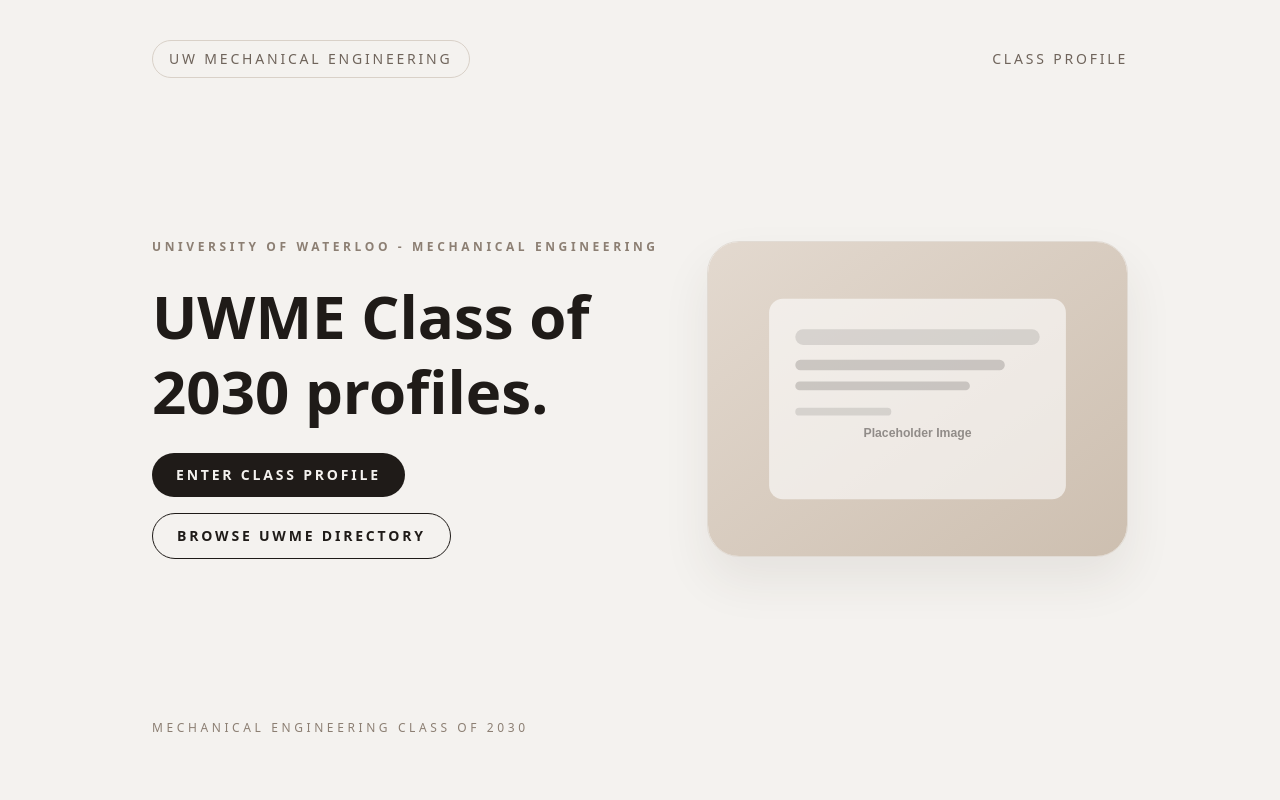
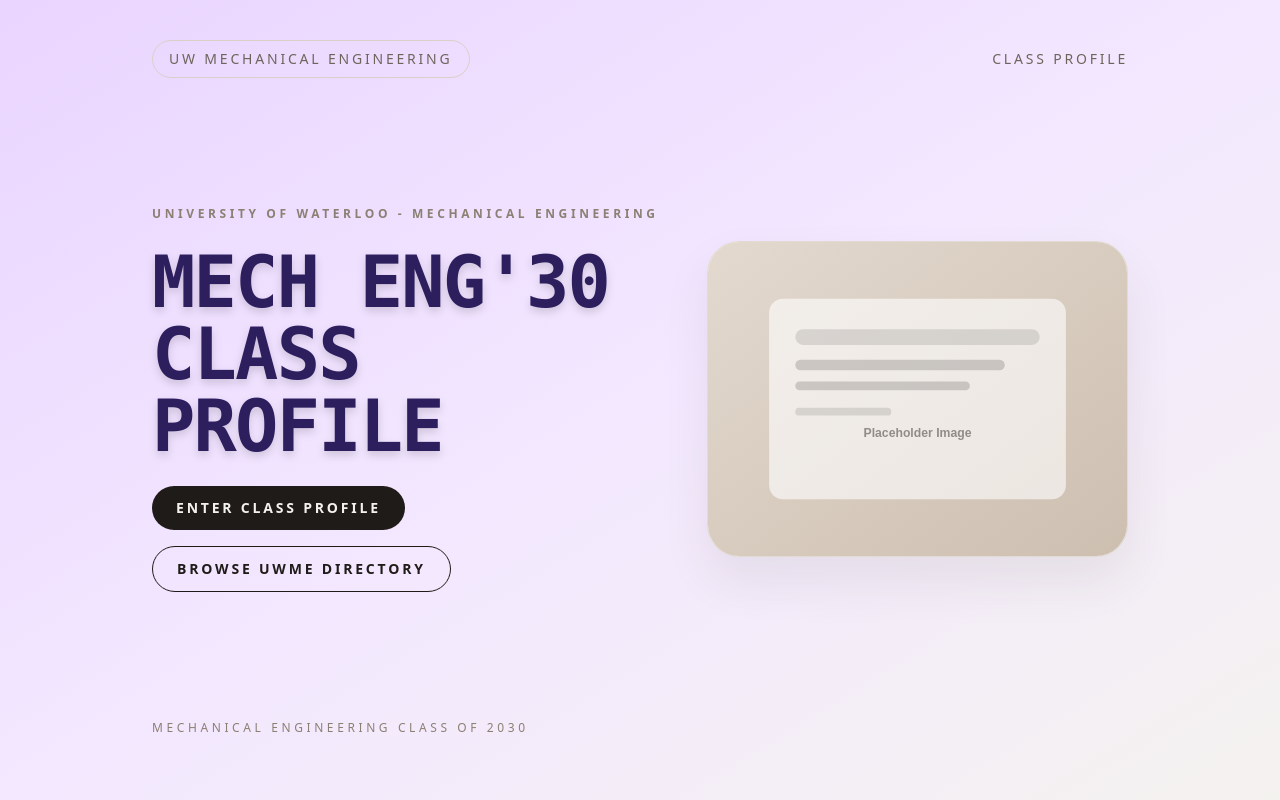
Before and after one commit to yangyang200706-a11y/uwme, a Next.js app: page / in a window 1280 px wide. Built offline with nearby package versions, Linux system fonts and the light colour scheme.

Commit message:
title change

```diff
--- a/app/page.tsx
+++ b/app/page.tsx
@@ -2,7 +2,7 @@
 
 export default function Home() {
   return (
-    <div className="min-h-screen bg-[#f4f2ef] text-[#1f1b18]">
+    <div className="min-h-screen bg-gradient-to-br from-purple-200 via-purple-100 to-[#f4f2ef] text-[#1f1b18]">
       <div className="mx-auto flex min-h-screen w-full max-w-5xl flex-col px-6 pb-16 pt-10">
         <nav className="flex items-center justify-between text-sm uppercase tracking-[0.2em] text-[#6f645b]">
           <span className="rounded-full border border-[#d9d1c8] px-4 py-2">
@@ -18,8 +18,13 @@
             <p className="text-xs font-semibold uppercase tracking-[0.3em] text-[#8c7f73]">
               University of Waterloo - Mechanical Engineering
             </p>
-            <h1 className="font-[var(--font-display)] text-4xl font-semibold leading-tight text-[#1f1b18] sm:text-5xl lg:text-6xl">
-              UWME Class of 2030 profiles.
+            <h1
+              className="text-5xl sm:text-6xl lg:text-7xl font-extrabold tracking-tight text-[#2d1e5e] drop-shadow-lg"
+              style={{ fontFamily: 'Consolas, "Fira Mono", "JetBrains Mono", "Roboto Mono", "Menlo", "Monaco", monospace' }}
+            >
+              MECH ENG&apos;30
+              <br></br>
+              CLASS PROFILE
             </h1>
             <div className="flex flex-wrap gap-4">
               <Link
--- a/package.json
+++ b/package.json
@@ -10,17 +10,18 @@
   },
   "dependencies": {
     "next": "16.1.1",
+    "postcss": "^8.5.6",
     "react": "19.2.3",
     "react-dom": "19.2.3"
   },
   "devDependencies": {
-    "@tailwindcss/postcss": "^4",
+    "@tailwindcss/postcss": "^4.1.18",
     "@types/node": "^20",
     "@types/react": "^19",
     "@types/react-dom": "^19",
     "eslint": "^9",
     "eslint-config-next": "16.1.1",
-    "tailwindcss": "^4",
+    "tailwindcss": "^4.1.18",
     "typescript": "^5"
   }
 }
```
Also changed, not shown: 1 other file (tests, documents, lock files or other folders).
